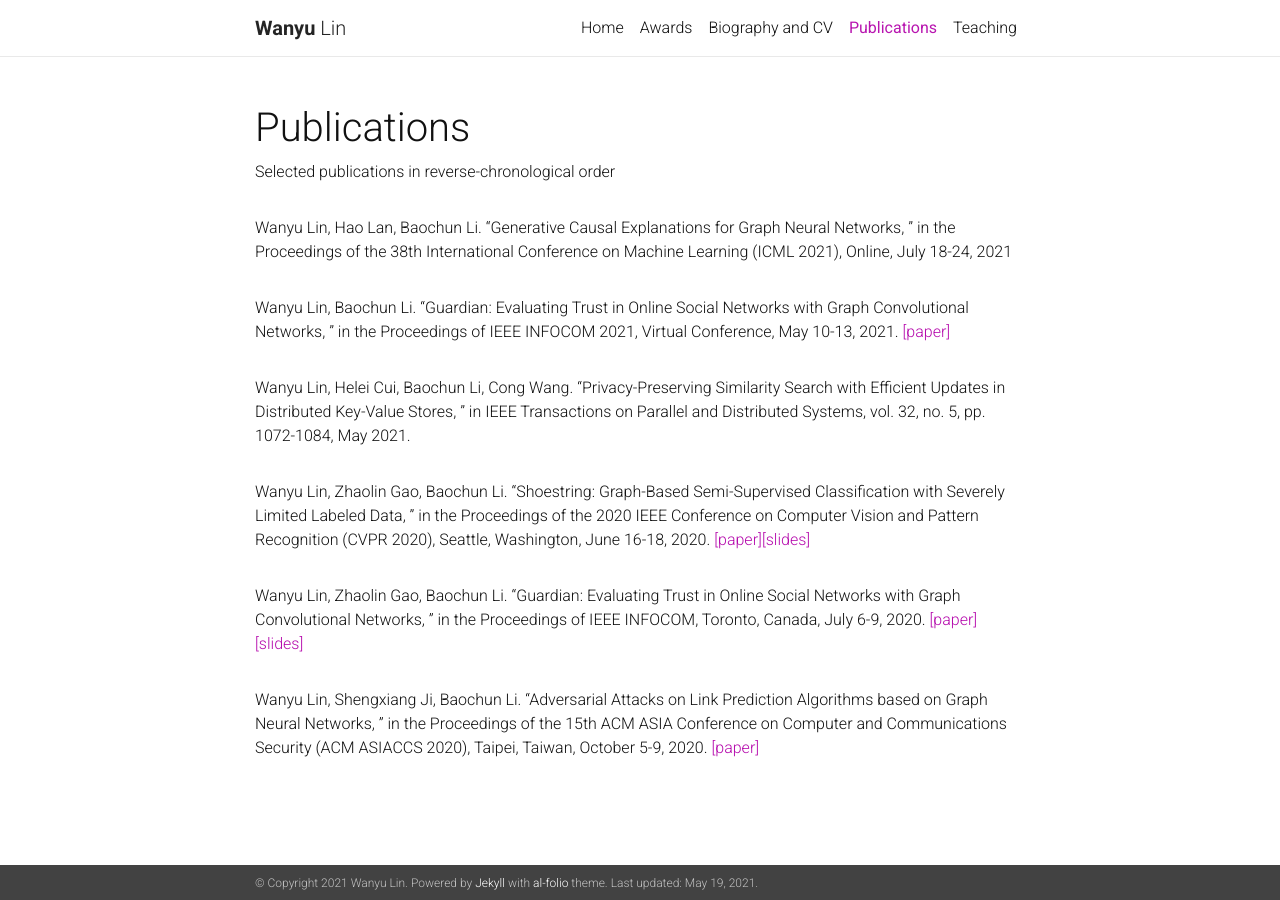
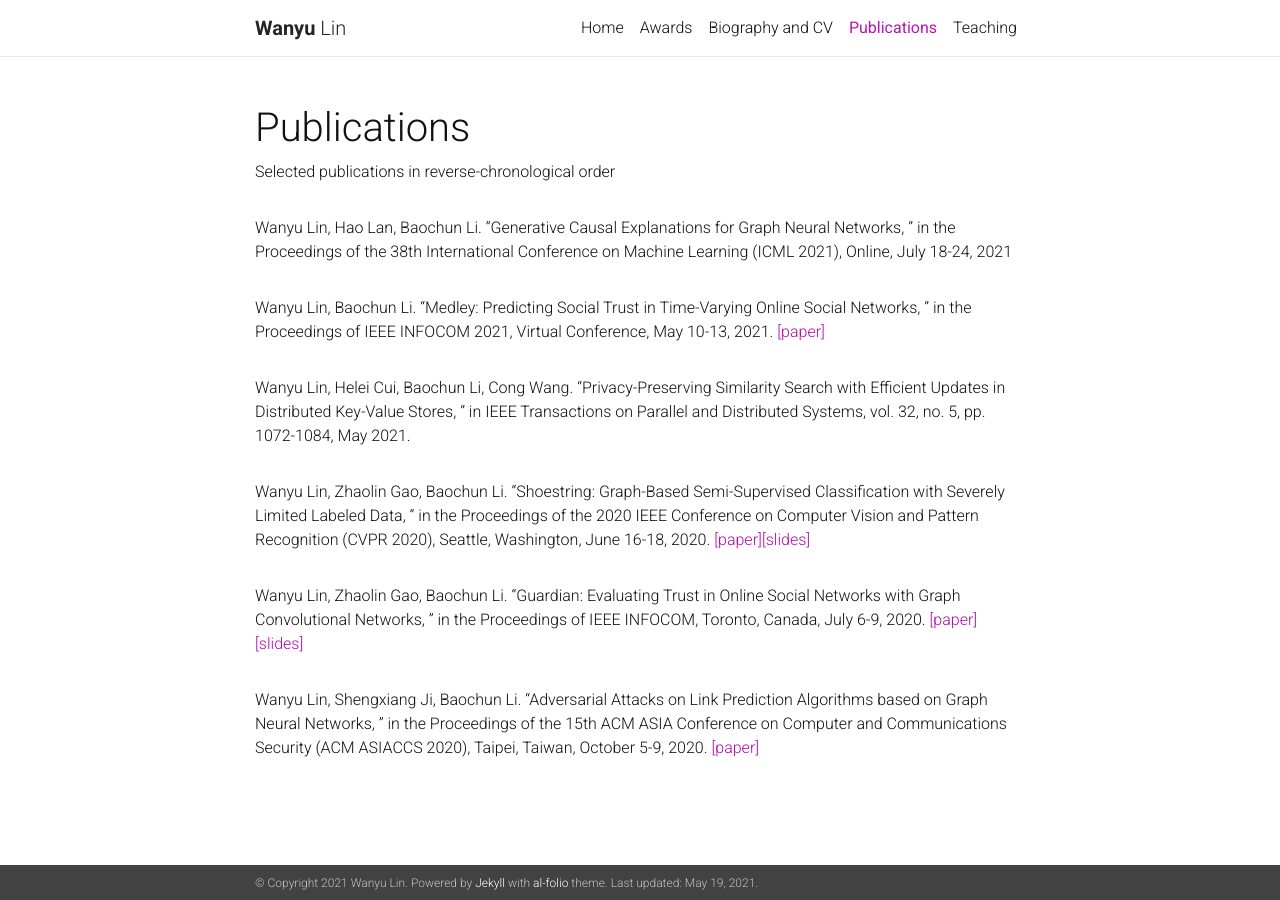
Before and after one commit to wanyu-lin/wanyu-lin.github.io, a Jekyll site: the page built from _pages/publications.md, in a window 1280 px wide. Built offline with Jekyll 4.4.1, drawn with Linux system fonts in a browser that asks for light colours; nearby versions of some CDN libraries; a style sheet for code colours, icons or effects is not loaded.

Commit message:
Update publications.md

```diff
--- a/_pages/publications.md
+++ b/_pages/publications.md
@@ -12,7 +12,7 @@ nav: true
 
 <!-- Medley -->
 <div class="publications">
-<p style="width:100%">Wanyu Lin, Baochun Li. &#8220;Guardian: Evaluating Trust in Online Social Networks with Graph Convolutional Networks, &#8221; in the Proceedings of IEEE INFOCOM 2021, Virtual Conference, May 10-13, 2021. <a href="../assets/publications/wlin-infocom21.pdf">[paper]</a></p>
+<p style="width:100%">Wanyu Lin, Baochun Li. &#8220;Medley: Predicting Social Trust in Time-Varying Online Social Networks, &#8221; in the Proceedings of IEEE INFOCOM 2021, Virtual Conference, May 10-13, 2021. <a href="../assets/publications/wlin-infocom21.pdf">[paper]</a></p>
 
 <!-- TPDS -->
 <div class="publications">
```
